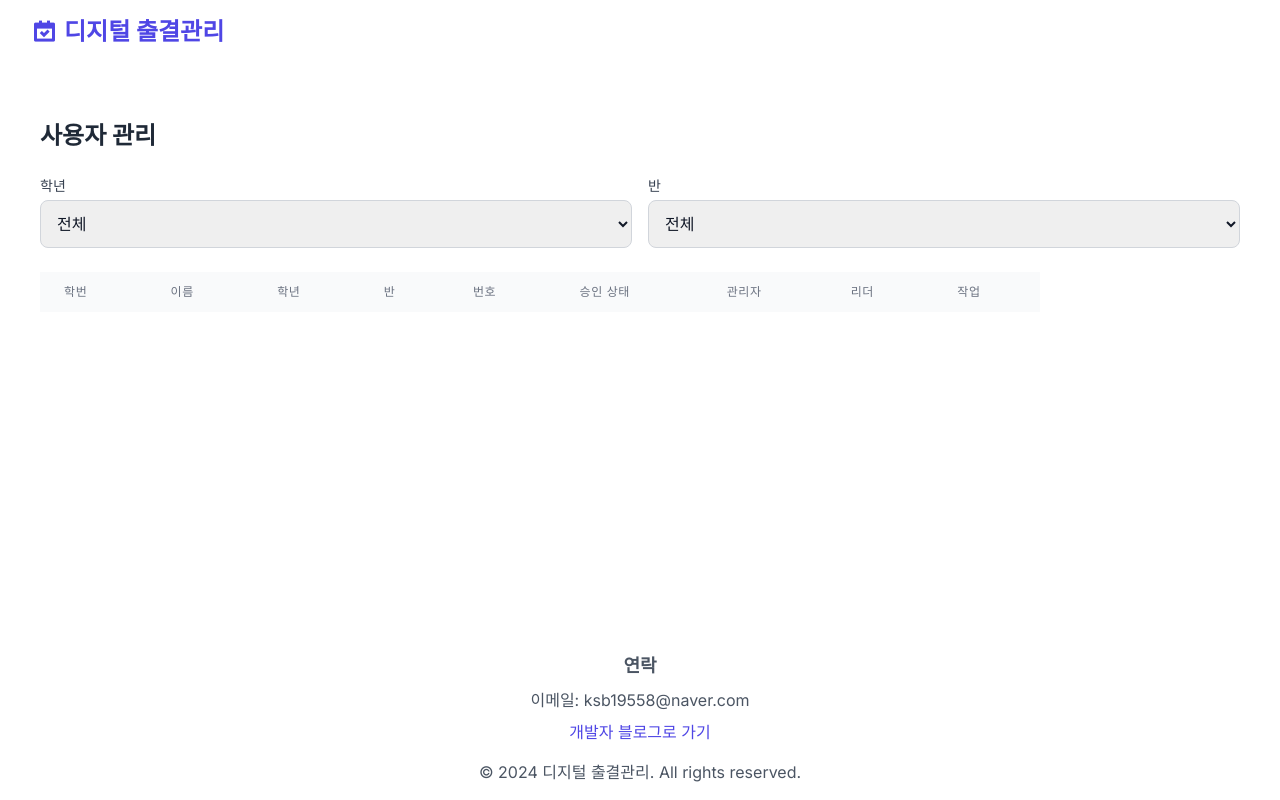
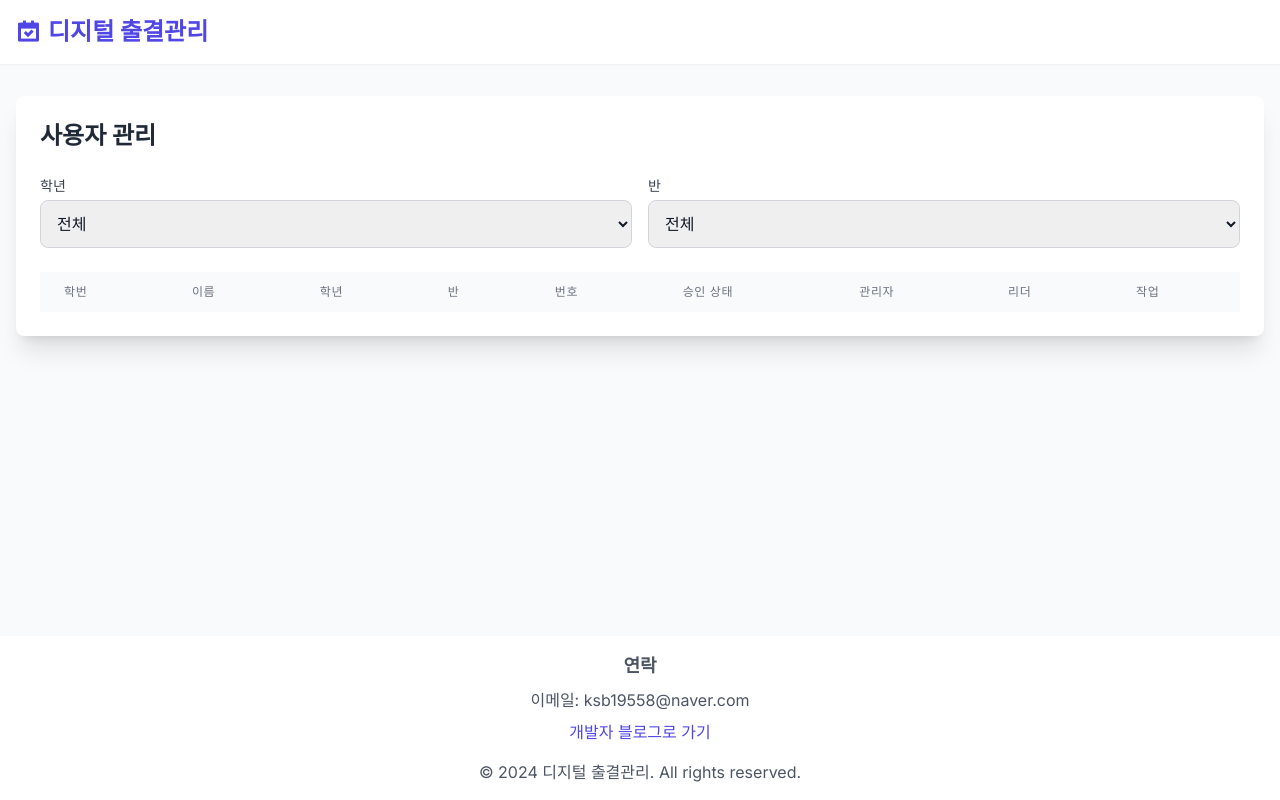
Before and after one commit to Sungblab/attend-front, a plain HTML site: page dashboard.html in a window 1280 px wide. Drawn offline with nearby package versions, Linux system fonts and the light colour scheme; no server answers; sample sign-in values are in the browser's storage.

Commit message:
Update dashboard.html

```diff
--- a/dashboard.html
+++ b/dashboard.html
@@ -31,14 +31,14 @@
       rel="stylesheet"
     />
   </head>
-  <body class="bg-white text-gray-900 font-sans flex flex-col min-h-screen">
-    <header>
+  <body class="bg-gray-50 text-gray-900 font-sans flex flex-col min-h-screen">
+    <header class="bg-white shadow-sm">
       <nav
-        class="container mx-auto px-4 sm:px-6 lg:px-8 py-2 sm:py-4 flex justify-between items-center"
+        class="container mx-auto px-4 py-4 flex justify-between items-center"
       >
         <a
           href="/hub.html"
-          class="text-xl sm:text-2xl font-bold text-primary flex items-center"
+          class="text-2xl font-bold text-primary flex items-center"
         >
           <i class="ri-calendar-check-fill mr-2"></i>
           디지털 출결관리
@@ -47,7 +47,7 @@
     </header>
 
     <main class="flex-grow container mx-auto px-4 py-8">
-      <div class="bg-white overflow-hidden">
+      <div class="bg-white shadow-xl rounded-lg overflow-hidden">
         <div class="p-6">
           <h2 class="text-2xl font-bold mb-6 text-gray-800">사용자 관리</h2>
 
@@ -90,8 +90,8 @@
             </div>
           </div>
 
-          <div class="mt-6 overflow-x-auto max-w-[1000px]">
-            <table class="min-w-full w-full divide-y divide-gray-200">
+          <div class="mt-6 overflow-x-auto">
+            <table class="min-w-full divide-y divide-gray-200">
               <thead class="bg-gray-50">
                 <tr>
                   <th
```
